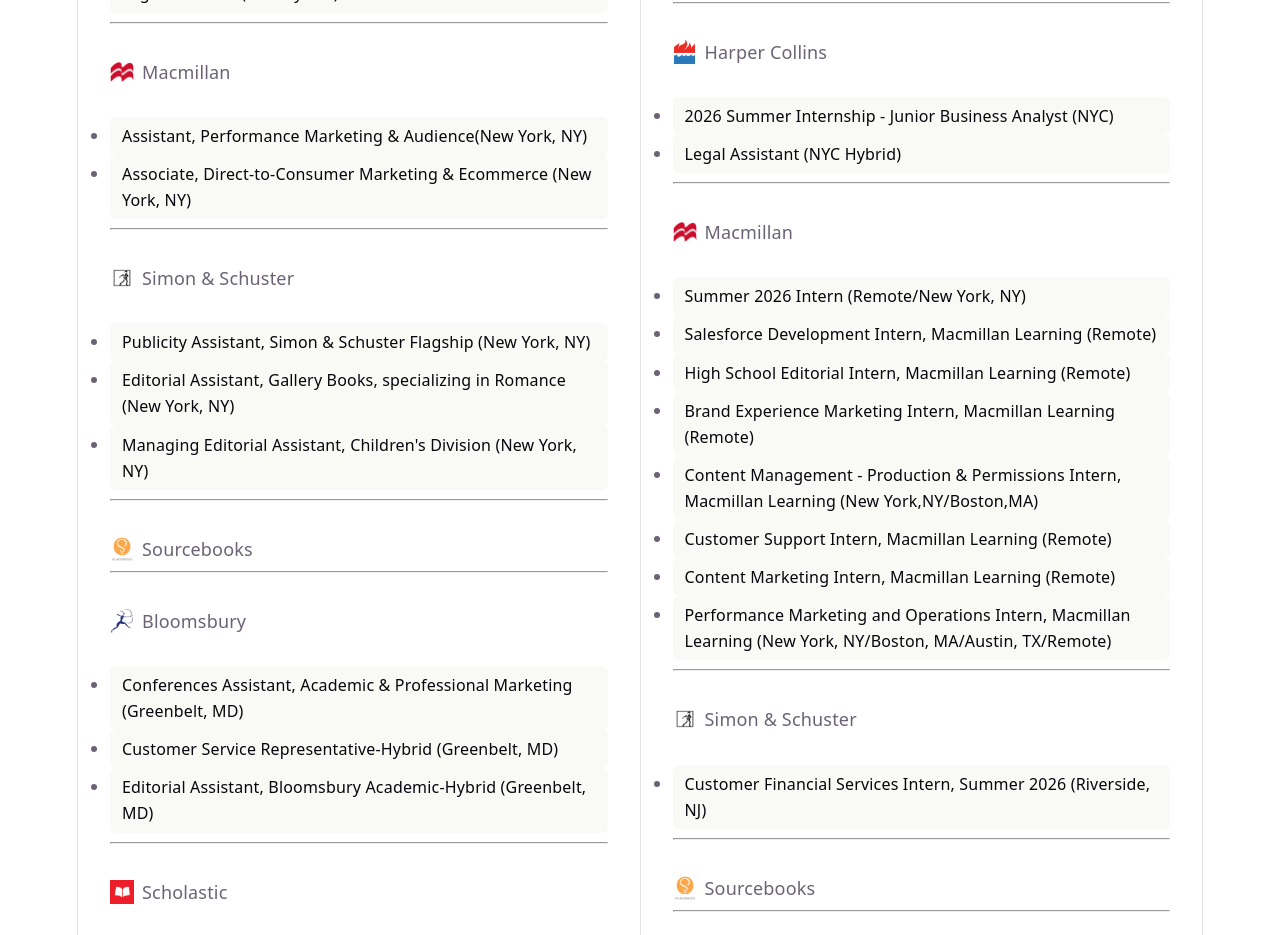
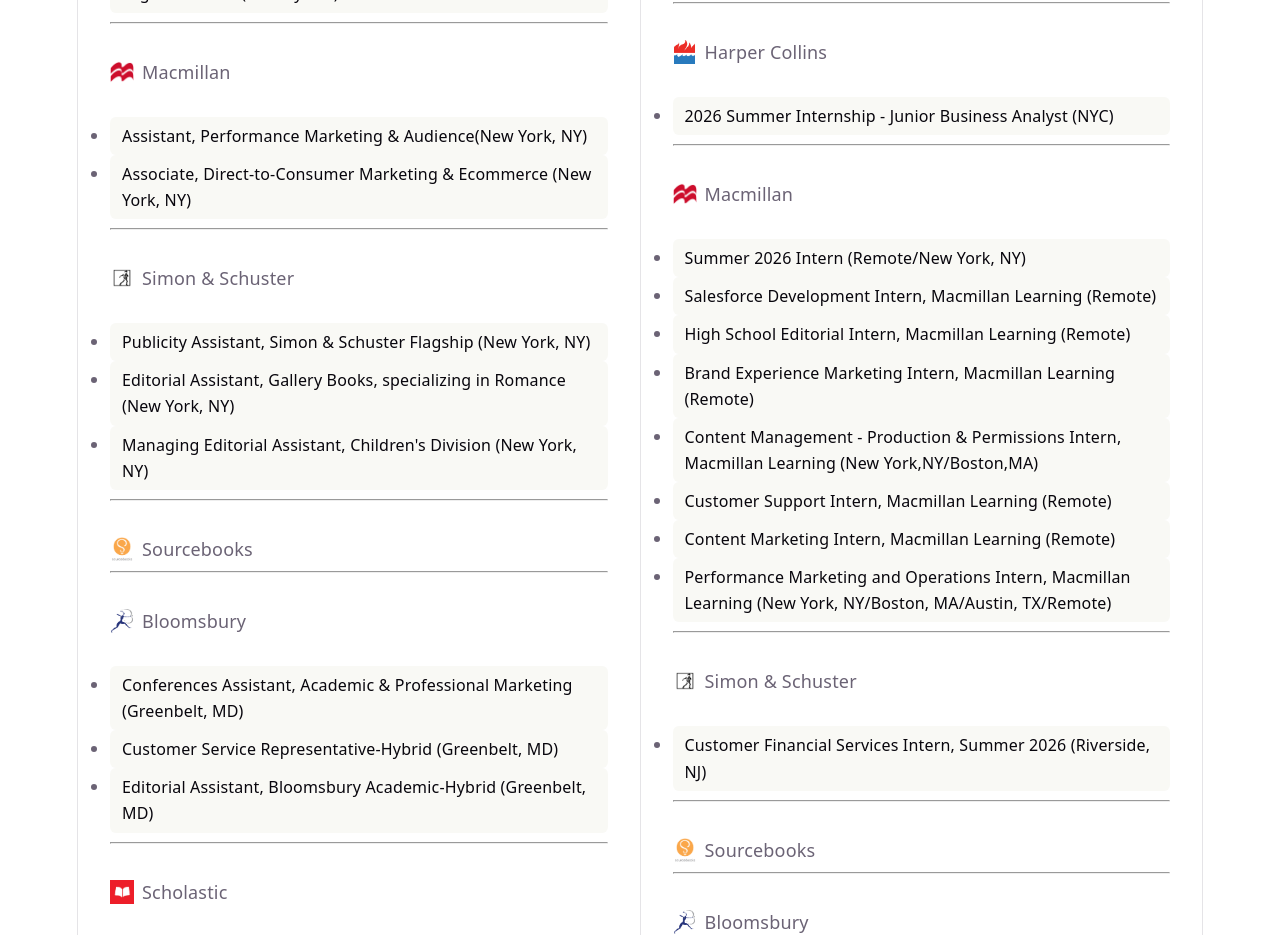
Before and after one commit to ellahain/bookjobs, a React (Vite) app: page / in a window 1280 px wide. Shown: the part 1020-1955 px from the top of the page. Built offline with nearby package versions, Linux system fonts and the light colour scheme.

Commit message:
remove HC internship

```diff
--- a/src/App.tsx
+++ b/src/App.tsx
@@ -389,12 +389,6 @@
                                 2026 Summer Internship - Junior Business Analyst (NYC)
                             </a>
                         </li>
-                        <li>
-                            <a href="https://careers-harpercollins.icims.com/jobs/5270/legal-assistant-%28nyc-hybrid%29/job?hub=7&_gl=1*1fuzbzx*_ga*MTM3OTEyMzI1OC4xNzYzNDMxMDY4*_ga_5Y2BYGL910*czE3NzQzMDYzNjgkbzcxJGcxJHQxNzc0MzA2Mzg0JGo0NCRsMCRoMA.."
-                               target="_blank">
-                                Legal Assistant (NYC Hybrid)
-                            </a>
-                        </li>
                     </ul>
                     <hr/>
                     <br/>
```
